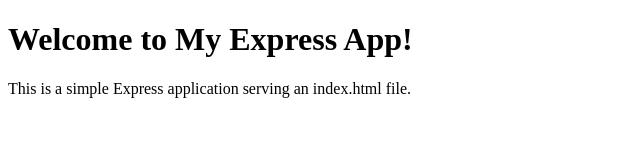
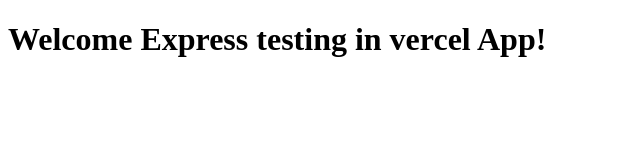
Before and after one commit to bh4radwaj/vercel-express-test, a website: page public/index.html in a window 1280 px wide. Shown: the whole page, without its empty margins (0-640 px from the left). Drawn offline with Linux system fonts and the light colour scheme.

Commit message:
changed template

```diff
--- a/public/index.html
+++ b/public/index.html
@@ -6,7 +6,6 @@
     <title>Sample Express App</title>
 </head>
 <body>
-    <h1>Welcome to My Express App!</h1>
-    <p>This is a simple Express application serving an index.html file.</p>
+    <h1>Welcome Express testing in vercel App!</h1>
 </body>
 </html>
```
